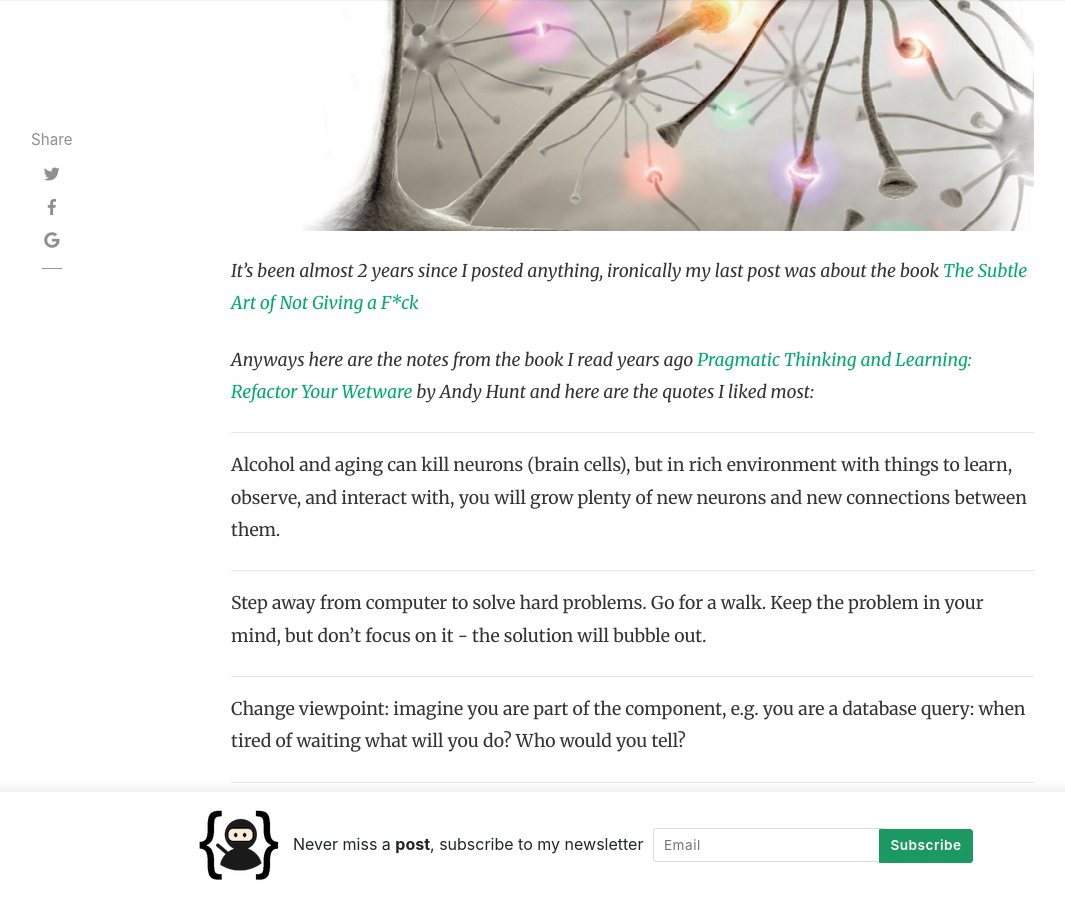
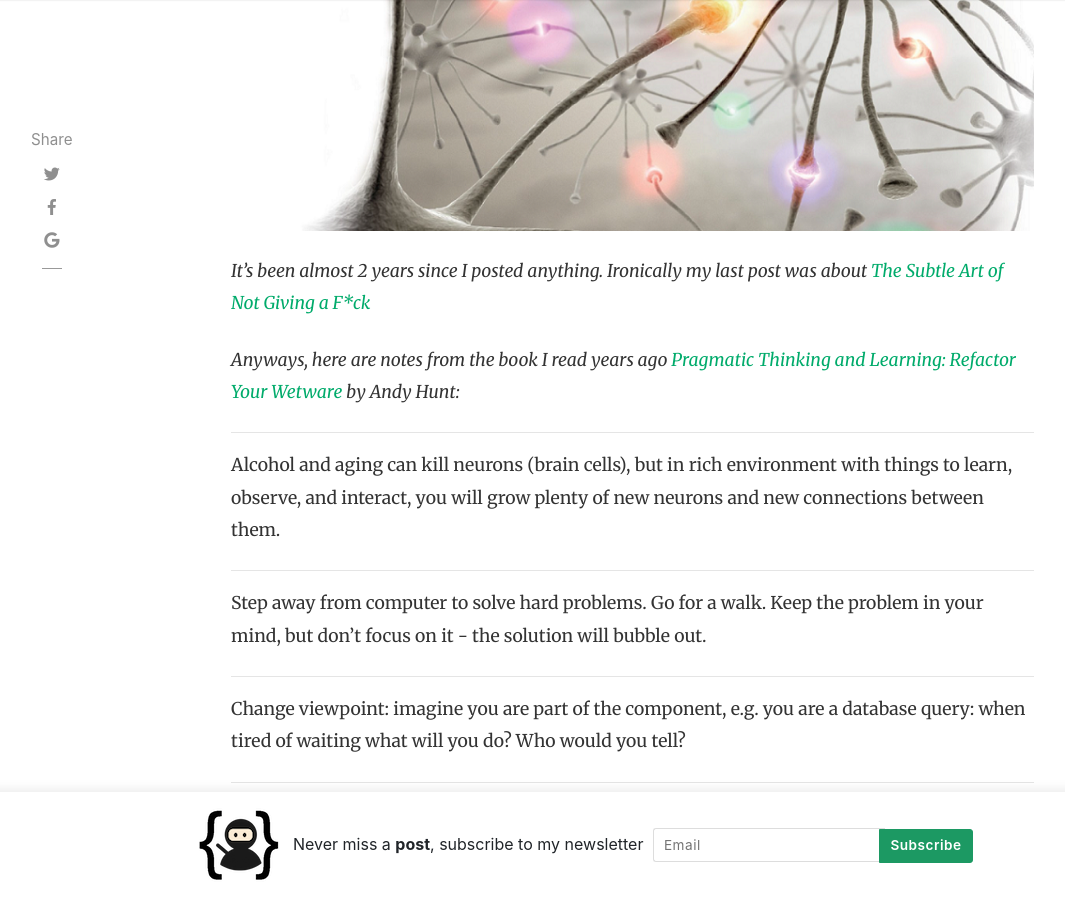
Before and after one commit to ahliddin/programmer9, a Jekyll site: the page built from _posts/2020-12-20-booknotes-pragmatic-thinking-and-learning.md, in a window 1280 px wide and 900 px high, scrolled down 572 px. Shown: the whole window, without its empty margins (54-1119 px from the left). Built offline with Jekyll 4.4.1, drawn with Linux system fonts in a browser that asks for light colours; nearby versions of some CDN libraries; comment, search, counter and statistics services are not loaded.

Commit message:
Some minor changes

```diff
--- a/_posts/2020-12-20-booknotes-pragmatic-thinking-and-learning.md
+++ b/_posts/2020-12-20-booknotes-pragmatic-thinking-and-learning.md
@@ -19,12 +19,12 @@ keywords:
 description: "Book notes from the Pragmatic Thinking and Learning: Refactor Your Wetware"
 ---
 
-*It's been almost 2 years since I posted anything, ironically my last post was about the book  [The Subtle Art of Not Giving a F*ck](https://programmer9.com/2019/02/17/booknotes-the-subtle-art-of-not-giving-a-f_ck.html)*
+*It's been almost 2 years since I posted anything. Ironically my last post was about [The Subtle Art of Not Giving a F*ck](https://programmer9.com/2019/02/17/booknotes-the-subtle-art-of-not-giving-a-f_ck.html)*
 
-*Anyways here are the notes from the book I read years ago [Pragmatic Thinking and Learning: Refactor Your Wetware](https://pragprog.com/titles/ahptl/pragmatic-thinking-and-learning/) by Andy Hunt and here are the quotes I liked most:*
+*Anyways, here are notes from the book I read years ago [Pragmatic Thinking and Learning: Refactor Your Wetware](https://pragprog.com/titles/ahptl/pragmatic-thinking-and-learning/) by Andy Hunt:*
 
 ***
-Alcohol and aging can kill neurons (brain cells), but in rich environment with things to learn, observe, and interact with, you will grow plenty of new neurons and new connections between them.
+Alcohol and aging can kill neurons (brain cells), but in rich environment with things to learn, observe, and interact, you will grow plenty of new neurons and new connections between them.
 
 ***
 Step away from computer to solve hard problems. Go for a walk. Keep the problem in your mind, but don't focus on it - the solution will bubble out.
```
